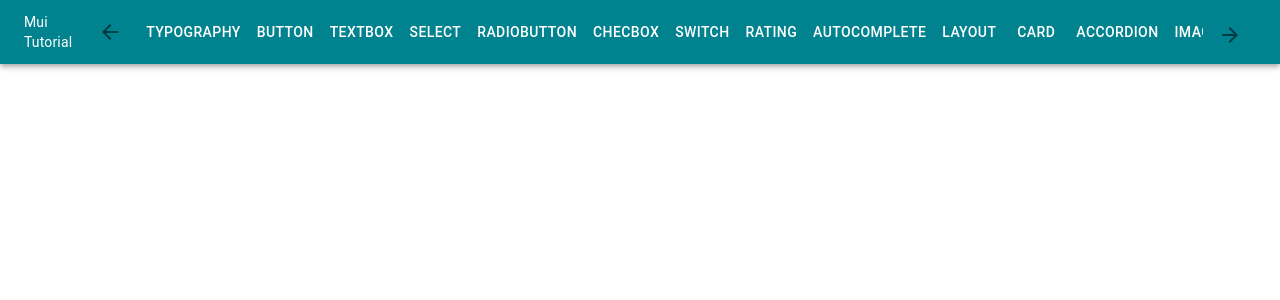
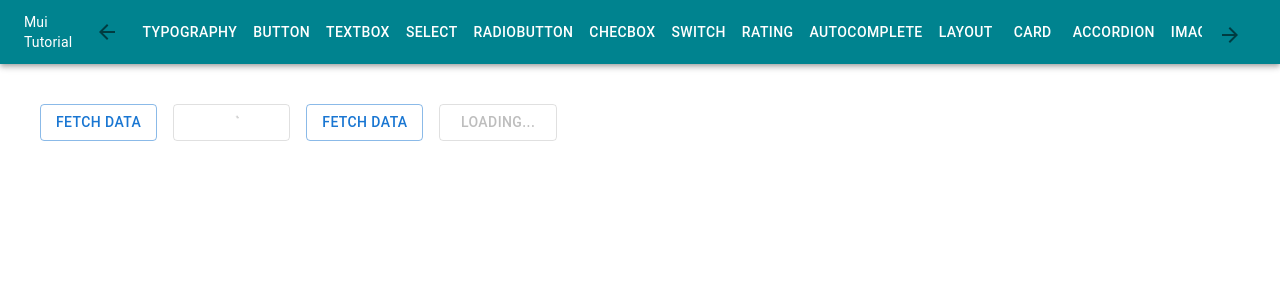
Before and after one commit to shubham-mhatre/react-typescript-material-ui, a React (Create React App) app: page /muiloadingbutton in a window 1280 px wide. Shown: the top 300 px of the page. Built offline with nearby package versions, Linux system fonts and the light colour scheme.

Commit message:
loading button material ui lab

```diff
--- a/package.json
+++ b/package.json
@@ -6,6 +6,7 @@
     "@emotion/react": "^11.11.1",
     "@emotion/styled": "^11.11.0",
     "@mui/icons-material": "^5.14.3",
+    "@mui/lab": "^5.0.0-alpha.146",
     "@mui/material": "^5.14.5",
     "@testing-library/jest-dom": "^5.17.0",
     "@testing-library/react": "^13.4.0",
--- a/src/App.tsx
+++ b/src/App.tsx
@@ -33,6 +33,7 @@ import MuiSnackbar from './Components/MuiSnackbar';
 import MuiDialog from './Components/MuiDialog';
 import MuiProgress from './Components/MuiProgress';
 import MuiSkeleton from './Components/MuiSkeleton';
+import MuiLoadingButton from './Components/MuiLoadingButton';
 
 function App() {
   return (
@@ -70,6 +71,7 @@ function App() {
           <Route path="/muidialog" element={<MuiDialog />}></Route>
           <Route path="/muiprogress" element={<MuiProgress />}></Route>
           <Route path="/muiskeleton" element={<MuiSkeleton />}></Route>
+          <Route path="/muiloadingbutton" element={<MuiLoadingButton />}></Route>
         </Routes>
       </Router>
     </div>
--- /dev/null
+++ b/src/Components/MuiLoadingButton.tsx
@@ -0,0 +1,24 @@
+import { LoadingButton } from '@mui/lab'
+import { Stack } from '@mui/material'
+
+import React from 'react'
+
+
+const MuiLoadingButton = () => {
+    return (
+        <Stack spacing={2} direction={'row'} mt={5} ml={5}>
+            <LoadingButton variant='outlined'>fetch data</LoadingButton>
+            <LoadingButton loading variant='outlined'>fetch data</LoadingButton>
+
+            <LoadingButton variant='outlined' loadingIndicator="Loading...">
+                fetch data
+            </LoadingButton>
+            <LoadingButton loading variant='outlined' loadingIndicator="Loading..."
+            style={{"lineHeight":"1px"}}>
+                fetch data
+            </LoadingButton>
+        </Stack>
+    )
+}
+
+export default MuiLoadingButton
--- a/src/Components/MuiNavbar.tsx
+++ b/src/Components/MuiNavbar.tsx
@@ -28,7 +28,7 @@ const MuiNavbar = () => {
                             ref={scrollContainerRef}
                             className='scroll-container'
                         >
-                            <div style={{ minWidth: '2700px', padding: '8px' }}>
+                            <div style={{ minWidth: '2900px', padding: '8px' }}>
                                 <Button color='inherit' href="/muitypography">Typography</Button>
                                 <Button color='inherit' href="/muibutton">Button</Button>
                                 <Button color='inherit' href="/muitextbox">TextBox</Button>
@@ -59,6 +59,7 @@ const MuiNavbar = () => {
                                 <Button color='inherit' href="/muidialog">Dialog</Button>
                                 <Button color='inherit' href="/muiprogress">progress</Button>
                                 <Button color='inherit' href="/muiskeleton">skeleton</Button>
+                                <Button color='inherit' href="/muiloadingbutton">Loading BTN</Button>
                             </div>
                         </div>
                         <div style={{ minWidth: '500px' }} />
```
Also changed, not shown: 1 other file (tests, documents, lock files or other folders).
